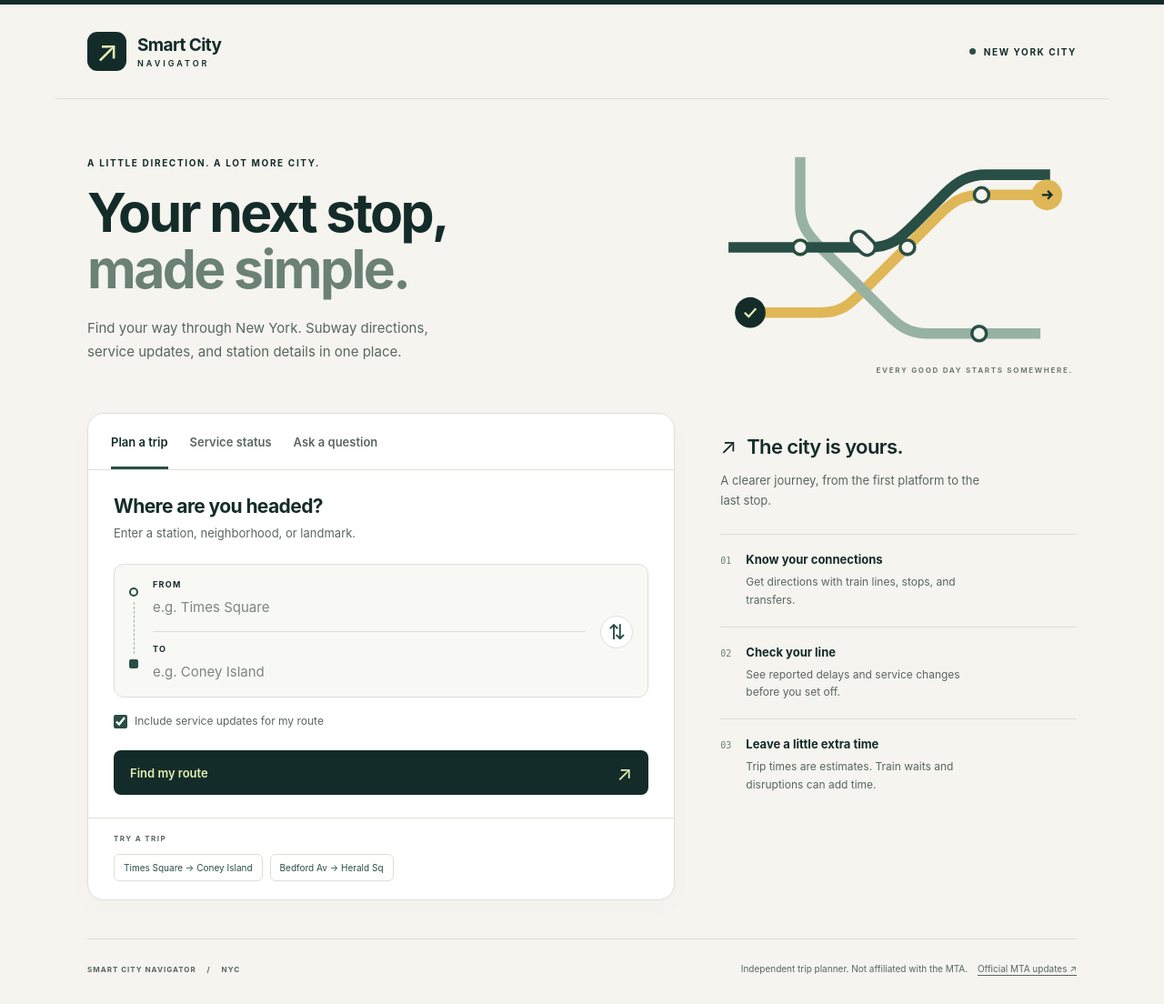
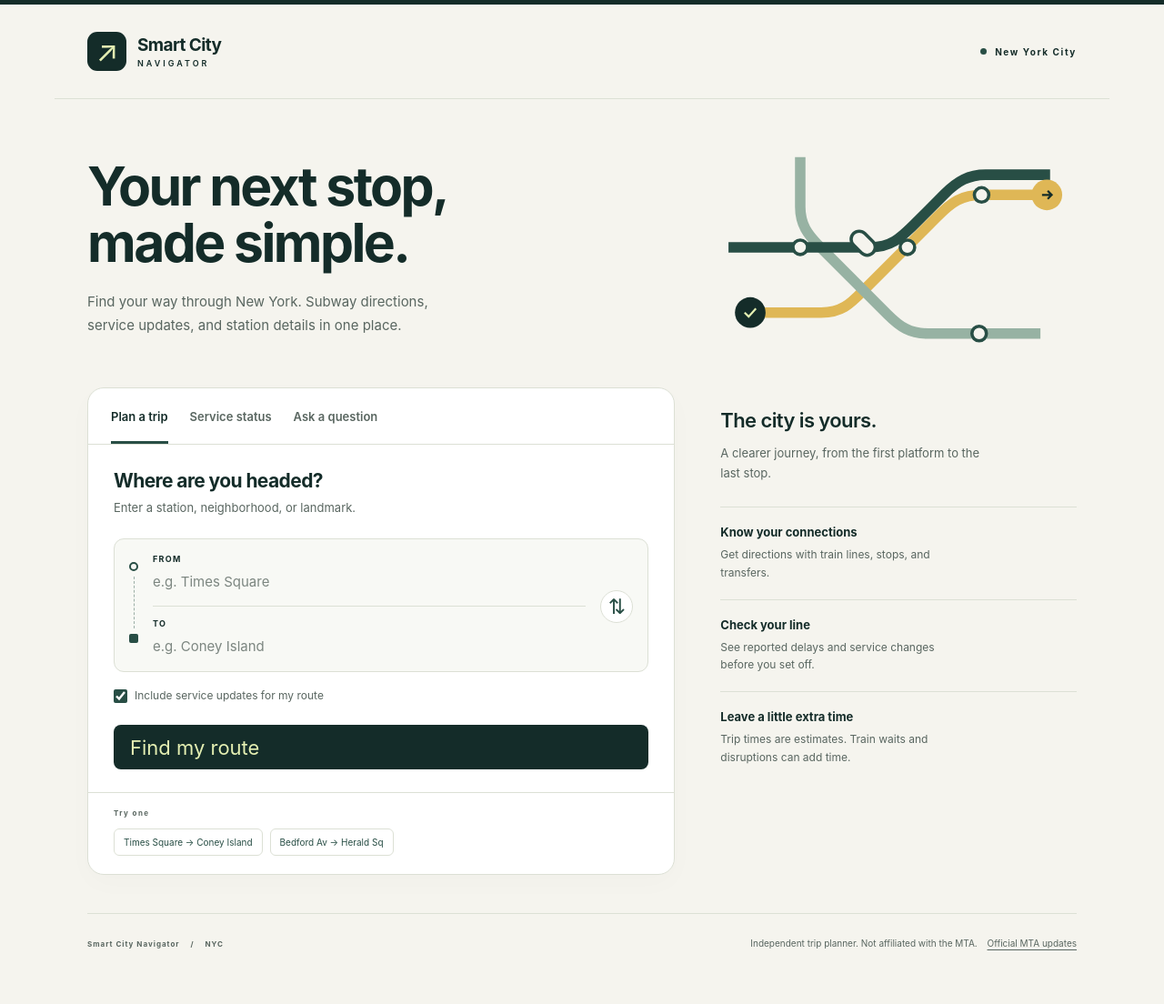
Before and after one commit to harshit-ojha0324/smart-city-navigator, a Flask app: page / in a window 1280 px wide. Shown: the whole page at 91% size. After the commit the page ends 1045 px from the top, so only its background shows below. Run offline with Flask 3, Linux system fonts and the light colour scheme.

Commit message:
Frontend: remove four templated-design tells from the planner page
Four things on the page were decoration that encoded nothing, and each is a
documented tell of templated design:

- Tracked-out all-caps eyebrows and captions: "A LITTLE DIRECTION. A LOT MORE
  CITY." above the headline, "EVERY GOOD DAY STARTS SOMEWHERE." under the
  artwork, and a result label that only restated the heading beneath it. Gone.
  "NEW YORK CITY", "TRY A TRIP" and the footer are sentence case now. The FROM
  and TO field labels stay capitalised — those are signage doing a job.
- 01 / 02 / 03 beside the three tips. Numbered markers promise a sequence; that
  is parallel advice you can read in any order.
- Arrows appended to button and link text ("Find my route ↗", "Try again ↗",
  "Official MTA updates ↗"). The brand mark keeps its glyph, where it is the
  mark rather than punctuation on a verb.
- The headline's second line in a different colour. One treatment now.

Dead CSS went with them: .eyebrow and its two overrides, .art-caption,
.small-arrow, .guide-number, and the headline span rule.

Verified in the browser at every step, including the streaming result state.

```diff
--- a/src/navigator/gateway/static/navigator.css
+++ b/src/navigator/gateway/static/navigator.css
@@ -92,11 +92,6 @@ input:focus-visible,textarea:focus-visible,select:focus-visible {
   padding:53px 0 42px}
 .hero-copy {
   flex:1}
-.eyebrow {
-  font-size:10px;
-  letter-spacing:1.65px;
-  font-weight:700;
-  margin:0 0 18px}
 h1,h2,h3 {
   text-wrap:balance}
 .hero h1 {
@@ -105,8 +100,6 @@ h1,h2,h3 {
   letter-spacing:-2.6px;
   font-weight:650;
   margin:0 0 22px}
-.hero h1 span {
-  color:#6a8174}
 .intro {
   color:var(--muted);
   font-size:15px;
@@ -119,14 +112,6 @@ h1,h2,h3 {
 .network-art svg {
   display:block;
   width:100%}
-.art-caption {
-  display:block;
-  text-align:right;
-  font-size:8px;
-  font-weight:650;
-  letter-spacing:1.7px;
-  margin:18px 4px 0;
-  color:#6f7c73}
 .workspace {
   display:grid;
   grid-template-columns:minmax(0,1.65fr) minmax(240px,1fr);
@@ -325,9 +310,6 @@ textarea {
   display:flex;
   align-items:center;
   gap:11px}
-.small-arrow {
-  font-size:23px;
-  font-weight:400}
 .guide h2 {
   font-size:22px;
   font-weight:600;
@@ -344,11 +326,6 @@ textarea {
   gap:16px;
   padding:19px 0;
   border-top:1px solid var(--line)}
-.guide-number {
-  font-family:ui-monospace,monospace;
-  font-size:10px;
-  color:#6a8174;
-  padding-top:4px}
 .guide h3 {
   font-size:13px;
   font-weight:650;
@@ -370,9 +347,6 @@ textarea {
   justify-content:space-between;
   gap:15px;
   align-items:center}
-.result .eyebrow {
-  margin-bottom:9px;
-  color:var(--muted)}
 .result h2 {
   margin:0;
   font-size:22px;
@@ -521,10 +495,6 @@ details[open] summary span {
 .hero h1 {
   font-size:44px;
   letter-spacing:-2px}
-.hero .eyebrow {
-  font-size:8px;
-  letter-spacing:1.3px;
-  margin-bottom:17px}
 .intro {
   font-size:14px;
   line-height:1.7;
--- a/src/navigator/gateway/static/navigator.js
+++ b/src/navigator/gateway/static/navigator.js
@@ -52,7 +52,6 @@
     $('result').dataset.state = 'loading';
     $('result').dataset.simulated = 'false';
     $('result').setAttribute('aria-busy', 'true');
-    $('result-label').textContent = mode === 'trip' ? 'YOUR JOURNEY' : mode === 'status' ? 'SERVICE CHECK' : 'YOUR ANSWER';
     $('result-title').textContent = 'Finding your way…';
     $('answer').textContent = '';
     $('error').hidden = true;
--- a/src/navigator/gateway/templates/index.html
+++ b/src/navigator/gateway/templates/index.html
@@ -13,13 +13,12 @@
 <a class="skip-link" href="#planner">Skip to trip planner</a>
 <header class="header wrap">
   <a class="brand" href="/" aria-label="Smart City Navigator home"><span class="brand-mark" aria-hidden="true">↗</span><span>Smart City<span class="brand-sub">NAVIGATOR</span></span></a>
-  <span class="location"><span class="location-dot" aria-hidden="true"></span> NEW YORK CITY</span>
+  <span class="location"><span class="location-dot" aria-hidden="true"></span> New York City</span>
 </header>
 <main class="wrap">
   <section class="hero" aria-labelledby="hero-title">
     <div class="hero-copy">
-      <p class="eyebrow">A LITTLE DIRECTION. A LOT MORE CITY.</p>
-      <h1 id="hero-title">Your next stop,<br><span>made simple.</span></h1>
+      <h1 id="hero-title">Your next stop, made simple.</h1>
       <p class="intro">Find your way through New York. Subway directions,<br class="desktop-break"> service updates, and station details in one place.</p>
     </div>
     <div class="network-art" aria-hidden="true">
@@ -32,7 +31,6 @@
         <circle cx="35" cy="205" r="19" fill="#142c29"/><path d="m28 205 5 5 9-10" stroke="#e4efb2" stroke-width="2.5"/>
         <circle cx="403" cy="59" r="19" fill="#dfb756"/><path d="M397 59h12m-5-5 5 5-5 5" stroke="#142c29" stroke-width="2.5"/>
       </svg>
-      <span class="art-caption">EVERY GOOD DAY STARTS SOMEWHERE.</span>
     </div>
   </section>
   <div class="workspace">
@@ -69,29 +67,29 @@
           <textarea id="question" name="question" rows="3" maxlength="500" placeholder="Which lines stop at Union Square?" required disabled></textarea>
           <p class="field-hint">Be specific about the station or subway line. Up to 500 characters.</p>
         </div>
-        <div class="form-actions"><button type="submit" class="primary" id="submit"><span id="submit-label">Find my route</span><span aria-hidden="true">↗</span></button><button type="button" id="cancel" class="text-button" hidden>Dismiss</button></div>
+        <div class="form-actions"><button type="submit" class="primary" id="submit"><span id="submit-label">Find my route</span></button><button type="button" id="cancel" class="text-button" hidden>Dismiss</button></div>
       </form>
-      <div class="suggestions" id="suggestions"><span>TRY A TRIP</span><button type="button" data-origin="Times Square" data-destination="Coney Island">Times Square → Coney Island</button><button type="button" data-origin="Bedford Av" data-destination="Herald Sq">Bedford Av → Herald Sq</button></div>
+      <div class="suggestions" id="suggestions"><span>Try one</span><button type="button" data-origin="Times Square" data-destination="Coney Island">Times Square → Coney Island</button><button type="button" data-origin="Bedford Av" data-destination="Herald Sq">Bedford Av → Herald Sq</button></div>
     </section>
   <section id="result" class="result" aria-labelledby="result-title" hidden>
-    <div class="result-top"><div><p class="eyebrow" id="result-label">YOUR JOURNEY</p><h2 id="result-title">Finding your way…</h2></div><span class="result-indicator" id="result-indicator" aria-hidden="true"></span></div>
+    <div class="result-top"><div><h2 id="result-title">Finding your way…</h2></div><span class="result-indicator" id="result-indicator" aria-hidden="true"></span></div>
     <p id="progress" class="progress" role="status" aria-live="polite"></p>
     <div id="answer" class="answer" aria-live="polite"></div>
     <p id="error" class="error" role="alert" hidden></p>
-    <button id="retry" type="button" class="text-button" hidden>Try again ↗</button>
+    <button id="retry" type="button" class="text-button" hidden>Try again</button>
     <details id="trace" hidden><summary>How we found this <span aria-hidden="true">+</span></summary><ol id="steps"></ol></details>
   </section>
     </div>
     <aside class="guide" aria-label="Planning tips">
-      <div class="guide-title"><span class="small-arrow" aria-hidden="true">↗</span><h2>The city is yours.</h2></div>
+      <div class="guide-title"><h2>The city is yours.</h2></div>
       <p>A clearer journey, from the first platform to the last stop.</p>
-      <div class="guide-row"><span class="guide-number">01</span><div><h3>Know your connections</h3><p>Get directions with train lines, stops, and transfers.</p></div></div>
-      <div class="guide-row"><span class="guide-number">02</span><div><h3>Check your line</h3><p>See reported delays and service changes before you set off.</p></div></div>
-      <div class="guide-row"><span class="guide-number">03</span><div><h3>Leave a little extra time</h3><p>Trip times are estimates. Train waits and disruptions can add time.</p></div></div>
+      <div class="guide-row"><div><h3>Know your connections</h3><p>Get directions with train lines, stops, and transfers.</p></div></div>
+      <div class="guide-row"><div><h3>Check your line</h3><p>See reported delays and service changes before you set off.</p></div></div>
+      <div class="guide-row"><div><h3>Leave a little extra time</h3><p>Trip times are estimates. Train waits and disruptions can add time.</p></div></div>
     </aside>
   </div>
   <noscript><p class="error">Enable JavaScript to plan a trip and view service updates.</p></noscript>
-  <footer class="footer"><span>SMART CITY NAVIGATOR <span class="footer-separator">/</span> NYC</span><p>Independent trip planner. Not affiliated with the MTA. <a href="https://www.mta.info/" target="_blank" rel="noopener noreferrer">Official MTA updates ↗</a></p></footer>
+  <footer class="footer"><span>Smart City Navigator <span class="footer-separator">/</span> NYC</span><p>Independent trip planner. Not affiliated with the MTA. <a href="https://www.mta.info/" target="_blank" rel="noopener noreferrer">Official MTA updates</a></p></footer>
 </main>
 </body>
 </html>
```
